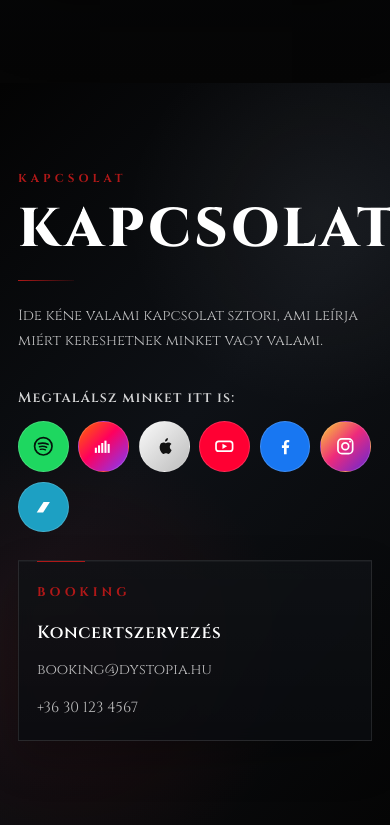
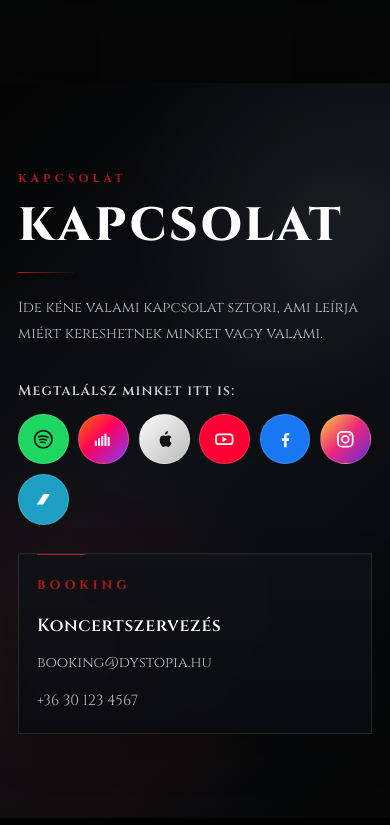
Before and after one commit to leventeblanar/dystopia-merch, a React (Vite) app: page / in a window 390 px wide. Shown: the part 4386-5211 px from the top of the page. Built offline with nearby package versions, Linux system fonts and the light colour scheme.

Commit message:
Kapcsolat menü

```diff
--- a/src/Pages/HomePage.css
+++ b/src/Pages/HomePage.css
@@ -1418,7 +1418,7 @@
   }
 
   .contact-heading h2 {
-    font-size: clamp(2.7rem, 14vw, 4rem);
+    font-size: clamp(2.7rem, 12vw, 4rem);
     line-height: 0.95;
   }
 
```
